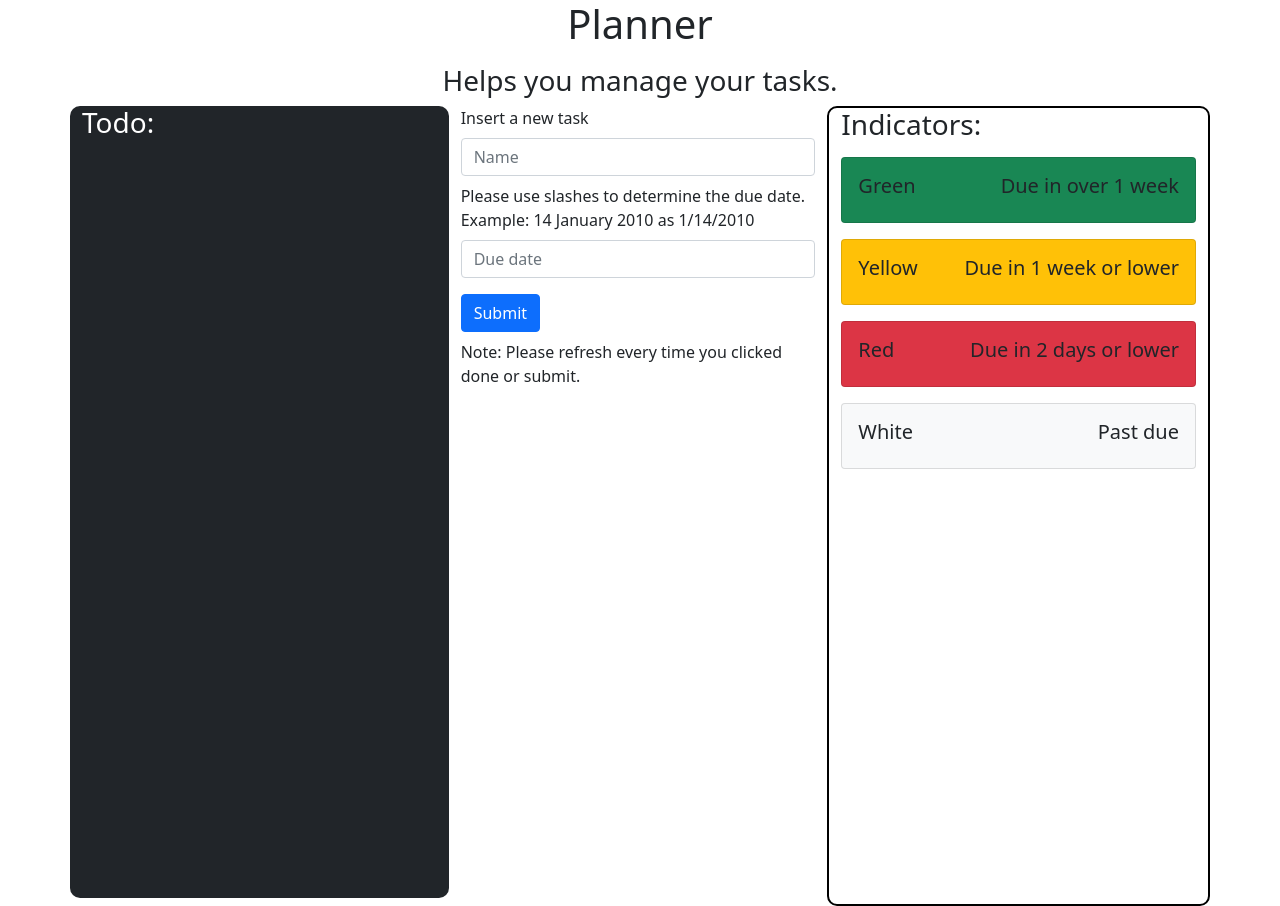
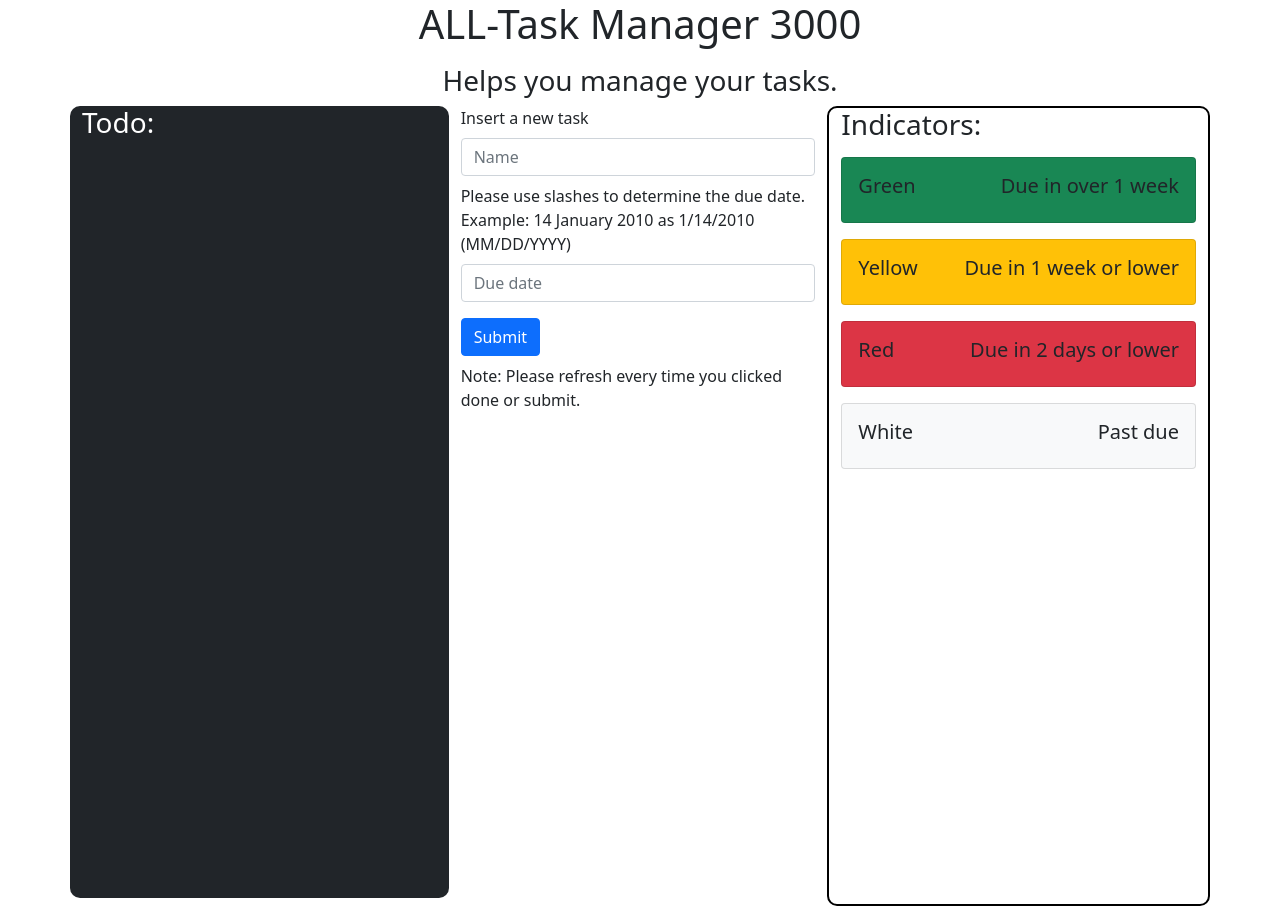
Before and after one commit to Alkali-1234/Planner, a plain HTML site: page main.html in a window 1280 px wide. Drawn offline with nearby package versions, Linux system fonts and the light colour scheme.

Commit message:
NAME UPDATE 3000

```diff
--- a/main.html
+++ b/main.html
@@ -26,7 +26,7 @@
 </head>
 <body>
     <div class="container">
-        <h1 class="mb-3 title">Planner</h1>
+        <h1 class="mb-3 title">ALL-Task Manager 3000</h1>
         <h3 class="title">Helps you manage your tasks.</h3>
         <div class="row vh-100">
             <div class="col sm-3 bg-dark mb-2" id="col1">
@@ -42,7 +42,7 @@
             <div class="col sm-6">
                 <label for="inserttask" id="label1" class="form-label">Insert a new task</label>
                 <input type="text" placeholder="Name" class="form-control mb-2" id="inserttask">
-                <label for="" class="form-label" >Please use slashes to determine the due date. Example: 14 January 2010 as 1/14/2010</label>
+                <label for="" class="form-label" >Please use slashes to determine the due date. Example: 14 January 2010 as 1/14/2010 (MM/DD/YYYY)</label>
                 <input type="text" placeholder="Due date" class="form-control" id="due">
                 <button type="submit" class="btn btn-primary mt-3" id="submit-button">Submit</button>
                 <p class="mt-2">Note: Please refresh every time you clicked done or submit.</p>
```
